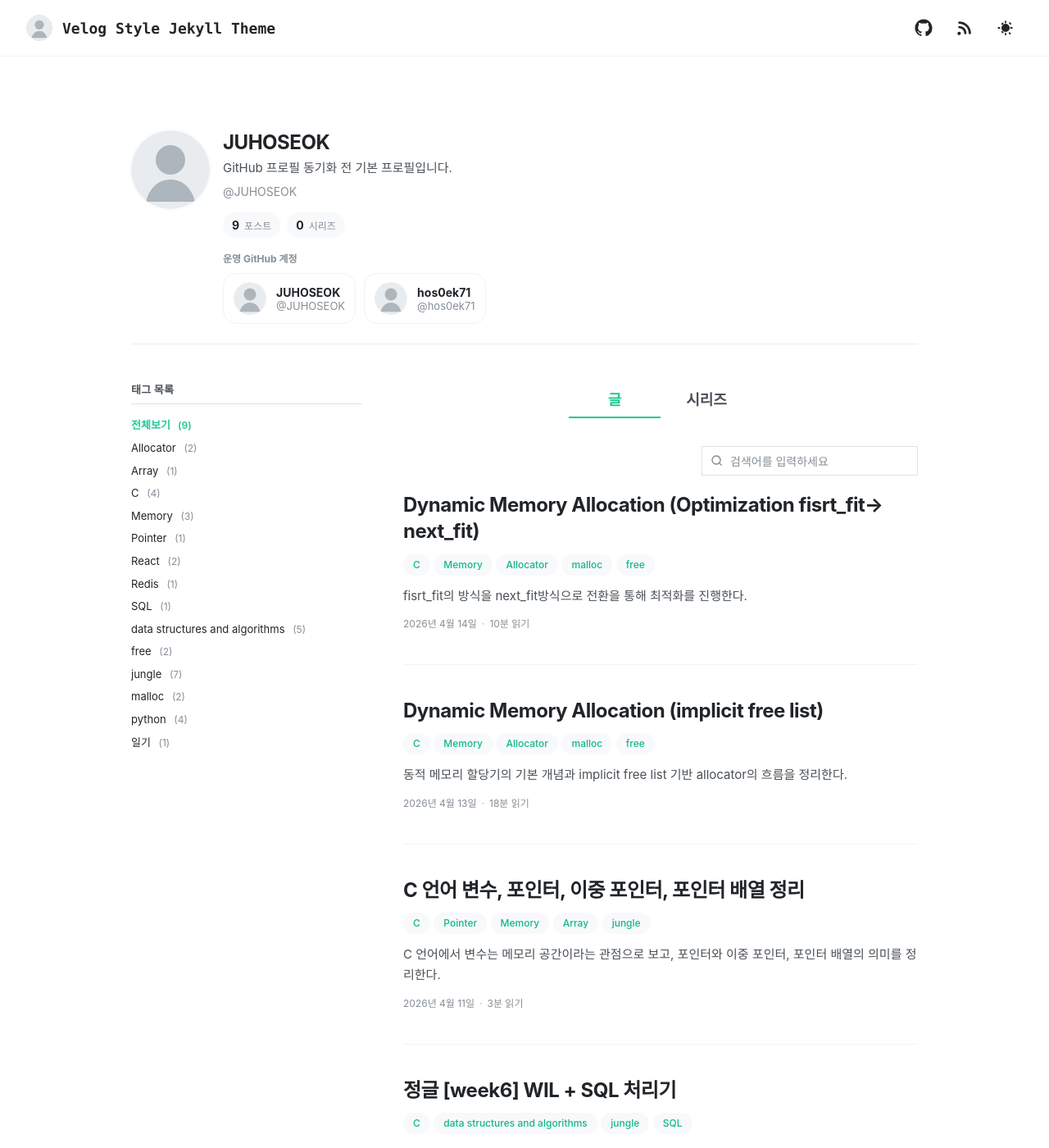
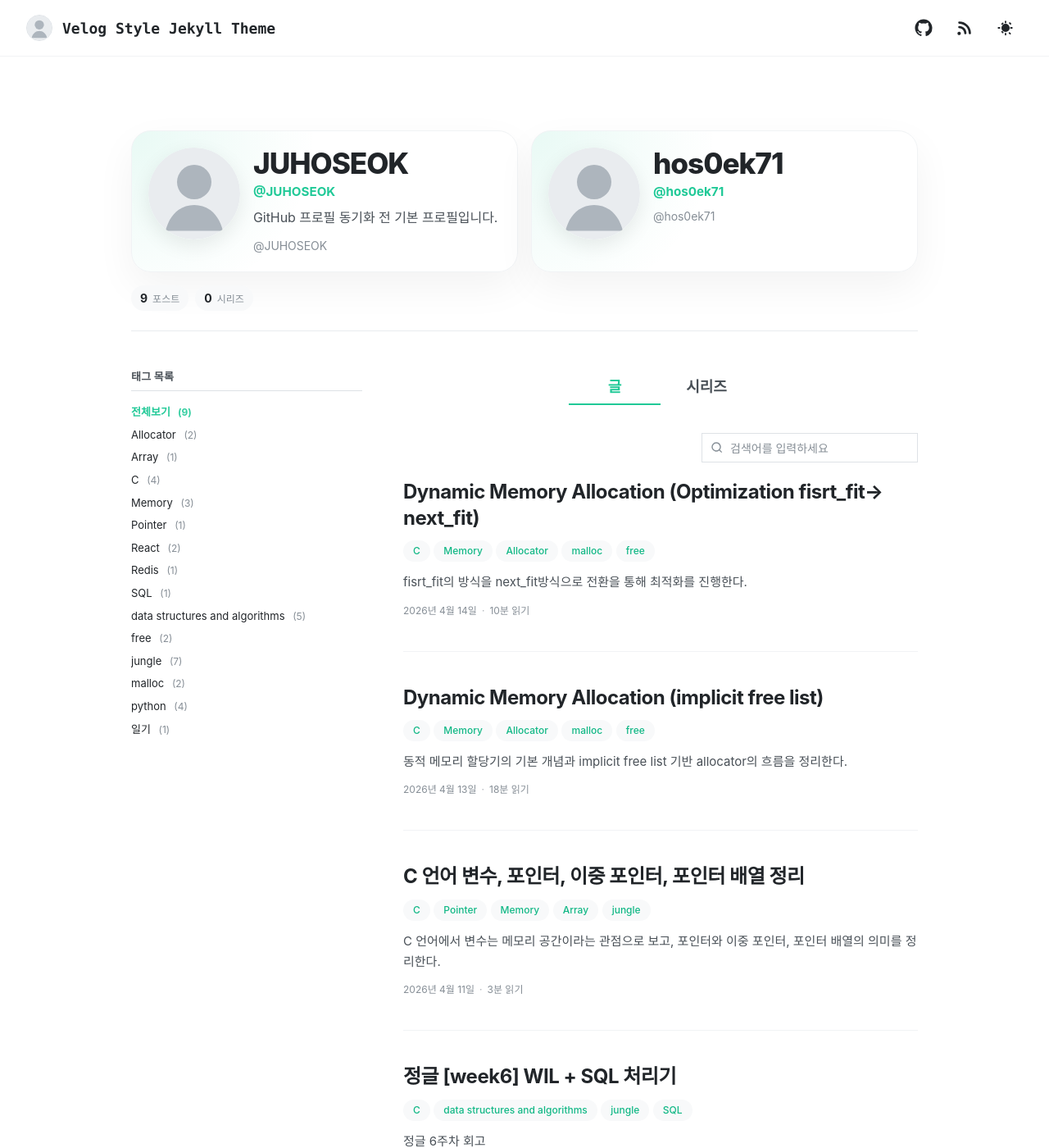
Before and after one commit to JUHOSEOK/jekyll-theme-velog, a Jekyll site: the page built from index.html, in a window 1280 px wide and 1400 px high. Shown: the whole window at 82% size. Built offline with Jekyll 4.4.1, drawn with Linux system fonts in a browser that asks for light colours.

Commit message:
feat: render linked profiles as large cards

```diff
--- a/_includes/profile.html
+++ b/_includes/profile.html
@@ -1,6 +1,5 @@
 {% assign theme = site.data.theme %}
 {% assign series_count = site.posts | where_exp: "post", "post.series" | group_by: "series" | size %}
-{% assign github_profile = site.data.github_profile_cache %}
 {% assign github_profiles = site.data.github_profiles_cache.profiles %}
 {% assign profile_accounts = site.data.profile.accounts %}
 {% assign configured_login = site.data.theme.hero.github_contributions.username | default: "" %}
@@ -8,52 +7,95 @@
 {% if configured_login == "" and fallback_github_url contains 'github.com/' %}
   {% assign configured_login = fallback_github_url | split: 'github.com/' | last | split: '/' | first | split: '?' | first | split: '#' | first %}
 {% endif %}
-{% assign profile_name = site.data.profile.display_name %}
-{% assign profile_bio = site.data.profile.bio %}
-{% assign profile_intro = site.data.profile.intro %}
-{% assign profile_avatar = site.data.profile.avatar %}
-{% if github_profile and github_profile.enabled and github_profile.login == configured_login %}
-  {% if github_profile.display_name != "" %}
-    {% assign profile_name = github_profile.display_name %}
-  {% elsif github_profile.login != "" %}
-    {% assign profile_name = github_profile.login %}
+<section class="profile">
+  <div class="profile__section">
+    <div class="profile__grid">
+      {% for configured_account in profile_accounts %}
+        {% assign account_login = configured_account.login | default: "" %}
+        {% assign account_name = configured_account.display_name | default: account_login %}
+        {% assign account_avatar = configured_account.avatar | default: site.data.profile.avatar %}
+        {% assign account_url = configured_account.github | default: "" %}
+        {% assign account_bio = configured_account.bio | default: "" %}
+        {% assign account_intro = configured_account.intro | default: "" %}
+
+        {% if account_login == configured_login %}
+          {% if account_name == "" %}
+            {% assign account_name = site.data.profile.display_name %}
           {% endif %}
-  {% if github_profile.bio != "" %}
-    {% assign profile_bio = github_profile.bio %}
+          {% if account_bio == "" %}
+            {% assign account_bio = site.data.profile.bio %}
           {% endif %}
-  {% if github_profile.intro != "" %}
-    {% assign profile_intro = github_profile.intro %}
-  {% elsif profile_intro == "" or profile_intro contains 'GitHub 프로필을 연결하면' %}
-    {% assign profile_intro = '@' | append: github_profile.login %}
+          {% if account_intro == "" %}
+            {% assign account_intro = site.data.profile.intro %}
           {% endif %}
-  {% if github_profile.avatar_url != "" %}
-    {% assign profile_avatar = github_profile.avatar_url %}
+          {% if account_url == "" %}
+            {% assign account_url = fallback_github_url %}
           {% endif %}
         {% endif %}
-<section class="profile">
-  <div class="profile__section">
-    <div class="profile__left">
-      {% if profile_avatar contains '://' %}
+
+        {% if github_profiles %}
+          {% for account_profile in github_profiles %}
+            {% if account_profile.enabled and account_profile.login == account_login %}
+              {% if account_profile.display_name != "" %}
+                {% assign account_name = account_profile.display_name %}
+              {% endif %}
+              {% if account_profile.avatar_url != "" %}
+                {% assign account_avatar = account_profile.avatar_url %}
+              {% endif %}
+              {% if account_profile.profile_url != "" %}
+                {% assign account_url = account_profile.profile_url %}
+              {% endif %}
+              {% if account_profile.bio != "" %}
+                {% assign account_bio = account_profile.bio %}
+              {% endif %}
+              {% if account_profile.intro != "" %}
+                {% assign account_intro = account_profile.intro %}
+              {% endif %}
+            {% endif %}
+          {% endfor %}
+        {% endif %}
+
+        {% if account_login != "" and account_intro == "" %}
+          {% assign account_intro = '@' | append: account_login %}
+        {% endif %}
+
+        {% if account_login != "" and account_url != "" %}
+          <a class="profile__card" href="{{ account_url }}" target="_blank" rel="noreferrer">
+            {% if account_avatar contains '://' %}
               <img
-          class="profile__avatar"
-          src="{{ profile_avatar }}"
-          alt="{{ profile_name }}"
-          width="128"
-          height="128"
+                class="profile__card-avatar"
+                src="{{ account_avatar }}"
+                alt="{{ account_name }}"
+                width="112"
+                height="112"
               >
             {% else %}
               <img
-          class="profile__avatar"
-          src="{{ profile_avatar | relative_url }}"
-          alt="{{ profile_name }}"
-          width="128"
-          height="128"
+                class="profile__card-avatar"
+                src="{{ account_avatar | relative_url }}"
+                alt="{{ account_name }}"
+                width="112"
+                height="112"
               >
             {% endif %}
-      <div class="profile__info">
-        <h1 class="profile__name">{{ profile_name }}</h1>
-        <p class="profile__bio">{{ profile_bio }}</p>
-        <p class="profile__intro">{{ profile_intro }}</p>
+            <div class="profile__card-body">
+              <div class="profile__card-header">
+                <h1 class="profile__card-name">{{ account_name }}</h1>
+                <p class="profile__card-login">@{{ account_login }}</p>
+              </div>
+              {% if account_bio != "" %}
+                <p class="profile__card-bio">{{ account_bio }}</p>
+              {% endif %}
+              {% if account_intro != "" %}
+                <p class="profile__card-intro">{{ account_intro }}</p>
+              {% endif %}
+            </div>
+          </a>
+        {% endif %}
+      {% endfor %}
+    </div>
+  </div>
+
   {% if theme.hero.show_stats != false %}
     <div class="profile__stats">
       <div class="profile__stat">
@@ -67,63 +109,6 @@
     </div>
   {% endif %}
 
-        {% if profile_accounts and profile_accounts.size > 0 %}
-          <div class="profile__accounts">
-            <p class="profile__accounts-title">운영 GitHub 계정</p>
-            <div class="profile__accounts-list">
-              {% for configured_account in profile_accounts %}
-                {% assign account_login = configured_account.login | default: "" %}
-                {% assign account_name = configured_account.display_name | default: account_login %}
-                {% assign account_avatar = configured_account.avatar | default: site.data.profile.avatar %}
-                {% assign account_url = configured_account.github | default: "" %}
-                {% if github_profiles %}
-                  {% for account_profile in github_profiles %}
-                    {% if account_profile.enabled and account_profile.login == account_login %}
-                      {% if account_profile.display_name != "" %}
-                        {% assign account_name = account_profile.display_name %}
-                      {% endif %}
-                      {% if account_profile.avatar_url != "" %}
-                        {% assign account_avatar = account_profile.avatar_url %}
-                      {% endif %}
-                      {% if account_profile.profile_url != "" %}
-                        {% assign account_url = account_profile.profile_url %}
-                      {% endif %}
-                    {% endif %}
-                  {% endfor %}
-                {% endif %}
-                {% if account_login != "" and account_url != "" %}
-                  <a class="profile__account-card" href="{{ account_url }}" target="_blank" rel="noreferrer">
-                    {% if account_avatar contains '://' %}
-                      <img
-                        class="profile__account-avatar"
-                        src="{{ account_avatar }}"
-                        alt="{{ account_name }}"
-                        width="40"
-                        height="40"
-                      >
-                    {% else %}
-                      <img
-                        class="profile__account-avatar"
-                        src="{{ account_avatar | relative_url }}"
-                        alt="{{ account_name }}"
-                        width="40"
-                        height="40"
-                      >
-                    {% endif %}
-                    <span class="profile__account-body">
-                      <span class="profile__account-name">{{ account_name }}</span>
-                      <span class="profile__account-login">@{{ account_login }}</span>
-                    </span>
-                  </a>
-                {% endif %}
-              {% endfor %}
-            </div>
-          </div>
-        {% endif %}
-      </div>
-    </div>
-  </div>
-
   <div class="profile__separator"></div>
   {% include github-contributions.html %}
 </section>
--- a/assets/css/main.css
+++ b/assets/css/main.css
@@ -256,59 +256,90 @@ html[data-theme="dark"] .theme-toggle__moon {
 }
 
 .profile__section {
-  display: flex;
-  align-items: flex-start;
-}
-
-.profile__left {
+  display: block;
+}
+
+.profile__grid {
+  display: grid;
+  grid-template-columns: repeat(2, minmax(0, 1fr));
+  gap: 1rem;
+}
+
+.profile__card {
   display: flex;
   align-items: flex-start;
   gap: 1rem;
   min-width: 0;
-}
-
-.profile__avatar {
-  width: 6rem;
-  height: 6rem;
+  padding: 1.25rem;
+  border: 1px solid var(--border4);
+  border-radius: 1.5rem;
+  background:
+    radial-gradient(circle at top left, color-mix(in srgb, var(--primary2) 10%, transparent), transparent 45%),
+    linear-gradient(180deg, color-mix(in srgb, var(--bg-element1) 92%, white), var(--bg-element1));
+  box-shadow: 0 18px 48px rgba(0, 0, 0, 0.05);
+  transition: border-color 0.18s ease, transform 0.18s ease, box-shadow 0.18s ease;
+}
+
+.profile__card:hover {
+  border-color: color-mix(in srgb, var(--primary2) 48%, var(--border4));
+  transform: translateY(-2px);
+  box-shadow: 0 24px 60px rgba(0, 0, 0, 0.08);
+}
+
+.profile__card-avatar {
+  width: 7rem;
+  height: 7rem;
   border-radius: 50%;
   object-fit: cover;
-  box-shadow: 0 0 4px 0 rgba(0, 0, 0, 0.06);
+  box-shadow: 0 8px 24px rgba(0, 0, 0, 0.08);
   flex-shrink: 0;
 }
 
-.profile__info {
+.profile__card-body {
   display: flex;
   flex-direction: column;
   justify-content: center;
   min-width: 0;
 }
 
-.profile__name {
+.profile__card-header {
+  display: flex;
+  flex-direction: column;
+  gap: 0.375rem;
+}
+
+.profile__card-name {
   margin: 0;
-  font-size: 1.5rem;
-  line-height: 1.22;
+  font-size: clamp(1.55rem, 3vw, 2.2rem);
+  line-height: 1.08;
+  font-weight: 800;
+  letter-spacing: -0.03em;
+  color: var(--text1);
+}
+
+.profile__card-login {
+  margin: 0;
+  font-size: 0.95rem;
   font-weight: 700;
-  letter-spacing: -0.02em;
-  color: var(--text1);
-}
-
-.profile__bio,
-.profile__intro {
-  margin: 0.375rem 0 0;
-  line-height: 1.5;
+  color: var(--primary2);
+}
+
+.profile__card-bio,
+.profile__card-intro {
+  margin: 0.625rem 0 0;
+  line-height: 1.6;
   letter-spacing: -0.004em;
 }
 
-.profile__bio {
-  font-size: 0.9375rem;
+.profile__card-bio {
+  font-size: 1rem;
   color: var(--text2);
 }
 
-.profile__intro {
-  max-width: 34rem;
+.profile__card-intro {
   font-size: 0.875rem;
-  line-height: 1.6;
-  color: var(--text3);
+  color: var(--text3);
+  word-break: break-word;
 }
 
 .profile__separator {
@@ -322,68 +353,8 @@ html[data-theme="dark"] .theme-toggle__moon {
   display: flex;
   justify-content: flex-start;
   gap: 0.5rem;
-  margin-top: 0.875rem;
+  margin-top: 1rem;
   flex-wrap: wrap;
-}
-
-.profile__accounts {
-  margin-top: 1rem;
-}
-
-.profile__accounts-title {
-  margin: 0 0 0.625rem;
-  font-size: 0.75rem;
-  font-weight: 700;
-  color: var(--text3);
-}
-
-.profile__accounts-list {
-  display: flex;
-  flex-wrap: wrap;
-  gap: 0.625rem;
-}
-
-.profile__account-card {
-  display: inline-flex;
-  align-items: center;
-  gap: 0.75rem;
-  min-width: 0;
-  padding: 0.625rem 0.75rem;
-  border: 1px solid var(--border4);
-  border-radius: 1rem;
-  background: var(--bg-element1);
-  transition: border-color 0.15s ease, transform 0.15s ease, box-shadow 0.15s ease;
-}
-
-.profile__account-card:hover {
-  border-color: var(--primary2);
-  transform: translateY(-1px);
-  box-shadow: 0 10px 24px rgba(0, 0, 0, 0.06);
-}
-
-.profile__account-avatar {
-  width: 2.5rem;
-  height: 2.5rem;
-  border-radius: 50%;
-  object-fit: cover;
-  flex-shrink: 0;
-}
-
-.profile__account-body {
-  display: flex;
-  flex-direction: column;
-  min-width: 0;
-}
-
-.profile__account-name {
-  font-size: 0.875rem;
-  font-weight: 700;
-  color: var(--text1);
-}
-
-.profile__account-login {
-  font-size: 0.8125rem;
-  color: var(--text3);
 }
 
 .profile__stat {
@@ -1591,37 +1562,30 @@ html[data-theme="dark"] {
     margin-bottom: 2rem;
   }
 
-  .profile__left {
+  .profile__grid {
+    grid-template-columns: 1fr;
     gap: 0.875rem;
   }
 
-  .profile__avatar {
-    width: 5rem;
-    height: 5rem;
-  }
-
-  .profile__info {
-    margin-top: 0;
-  }
-
-  .profile__name {
-    font-size: 1.125rem;
-  }
-
-  .profile__bio {
-    font-size: 0.875rem;
-  }
-
-  .profile__intro {
-    font-size: 0.875rem;
-  }
-
-  .profile__accounts-list {
-    gap: 0.5rem;
-  }
-
-  .profile__account-card {
-    width: 100%;
+  .profile__card {
+    padding: 1rem;
+  }
+
+  .profile__card-avatar {
+    width: 5.25rem;
+    height: 5.25rem;
+  }
+
+  .profile__card-name {
+    font-size: 1.35rem;
+  }
+
+  .profile__card-bio {
+    font-size: 0.9375rem;
+  }
+
+  .profile__card-intro {
+    font-size: 0.8125rem;
   }
 
   .profile__separator {
```
Lines whose indentation alone changed are shown as unchanged.
